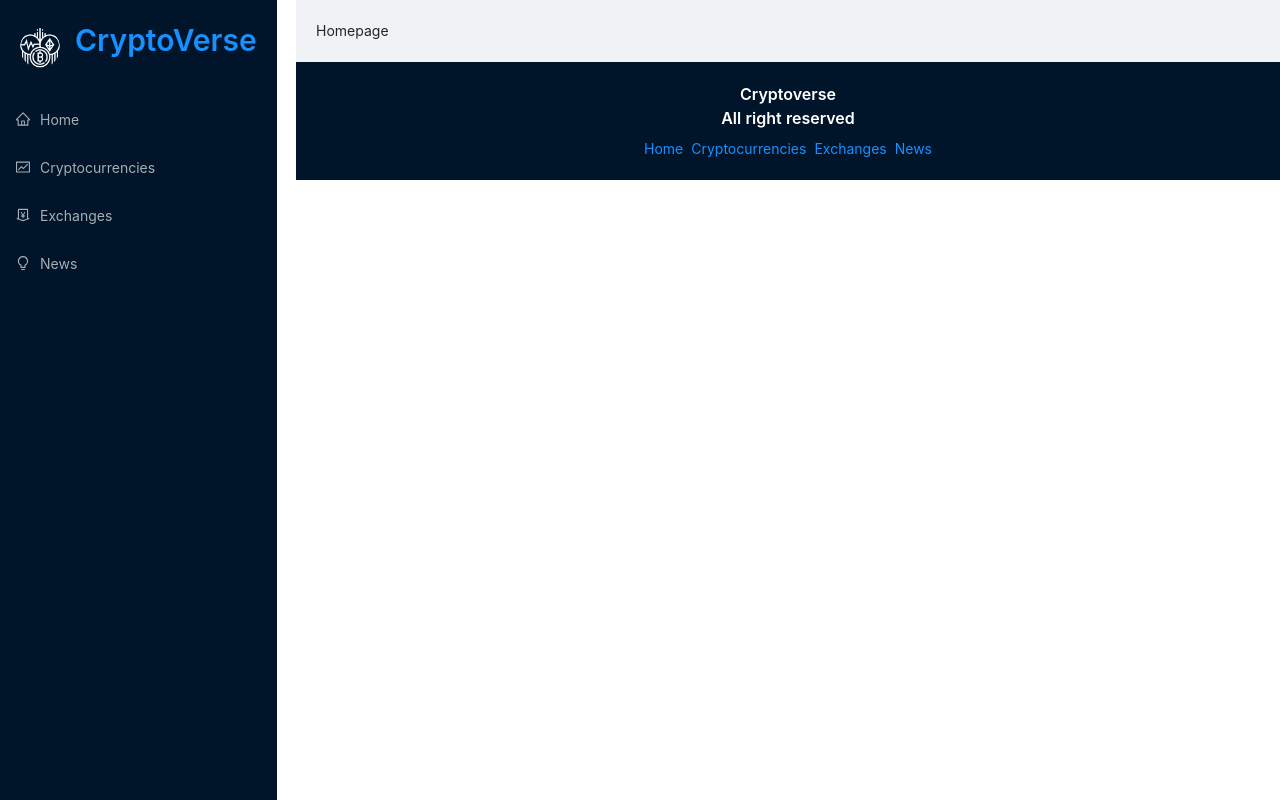
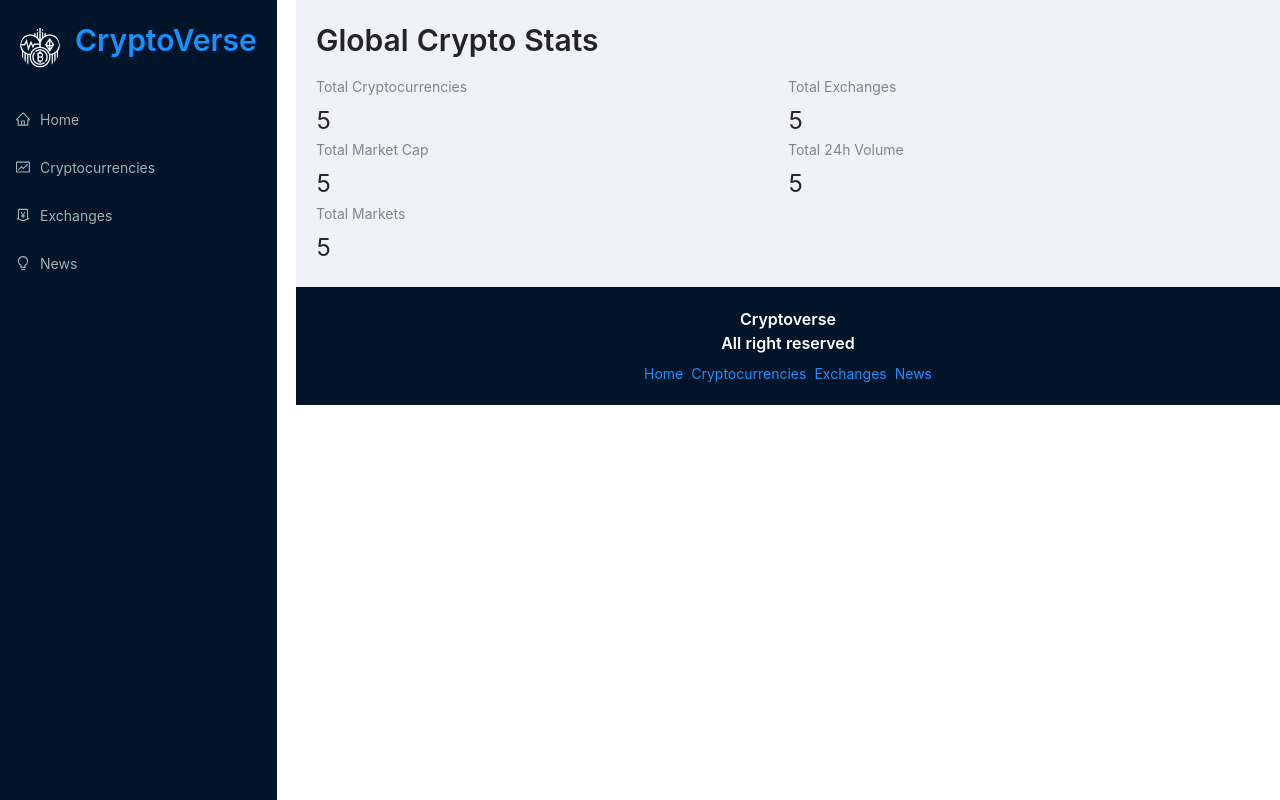
Before and after one commit to Court534/crypto-app, a React (Create React App) app: page / in a window 1280 px wide. Built offline with nearby package versions, Linux system fonts and the light colour scheme.

Commit message:
starting working on homepage.jsx

```diff
--- a/src/components/Homepage.jsx
+++ b/src/components/Homepage.jsx
@@ -1,10 +1,24 @@
-import React from 'react'
+import React from 'react';
+import millify from 'millify';
+import { Typography, Row, Col, Statistic } from 'antd';
+import { Link } from 'react-router-dom';
+
+const { Title } = Typography
 
 export const Homepage = () => {
   return (
-    <div>
-      Homepage
-    </div>
+    <>
+      <Title level={2} className="heading">
+        Global Crypto Stats
+      </Title>
+      <Row>
+        <Col span={12}><Statistic title="Total Cryptocurrencies" value={5}/></Col>
+        <Col span={12}><Statistic title="Total Exchanges" value={5}/></Col>
+        <Col span={12}><Statistic title="Total Market Cap" value={5}/></Col>
+        <Col span={12}><Statistic title="Total 24h Volume" value={5}/></Col>
+        <Col span={12}><Statistic title="Total Markets" value={5}/></Col>
+      </Row>
+    </>
   )
 }
 
```
